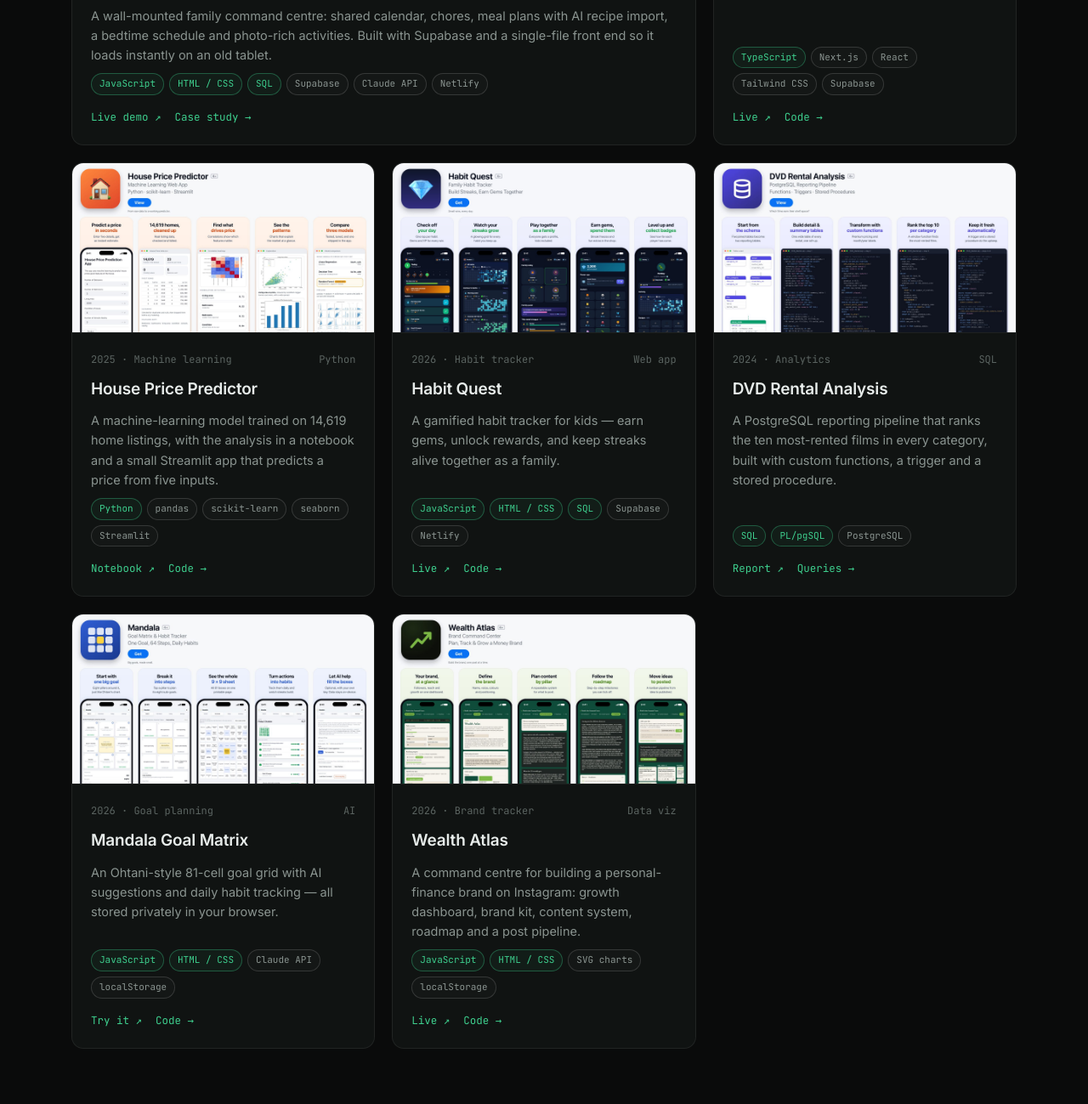
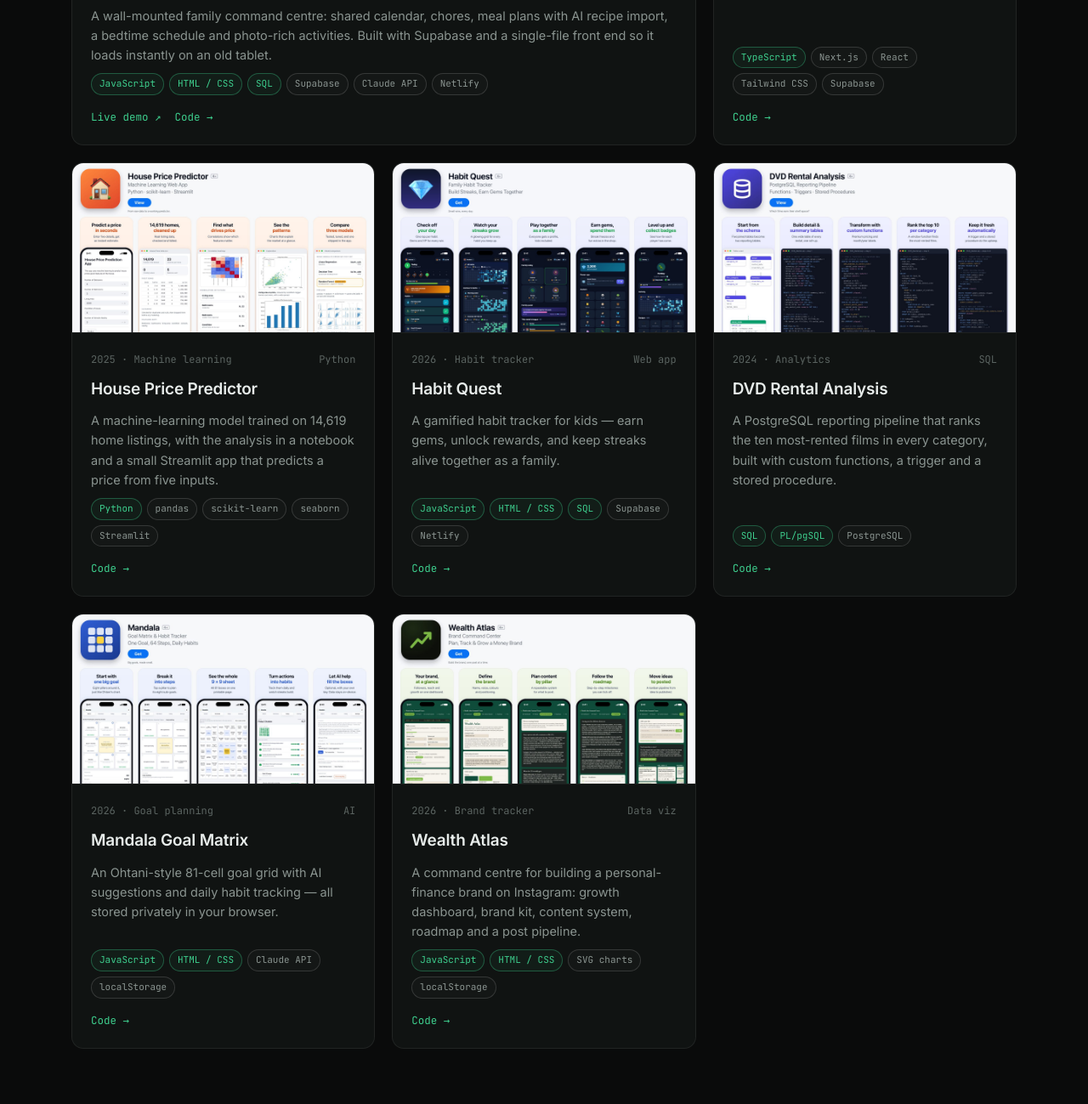
Before and after one commit to Andrew-Codes-7/personal-site, a plain HTML site: page index.html in a window 1280 px wide. Shown: the part 2481-3780 px from the top of the page at 85% size. Drawn offline with Linux system fonts and the light colour scheme.

Commit message:
Link projects to GitHub and live sites; set contact email

```diff
--- a/index.html
+++ b/index.html
@@ -377,7 +377,7 @@ footer .wrap{display:flex;justify-content:space-between;gap:16px;flex-wrap:wrap}
           <h3>The Board</h3>
           <p>A wall-mounted family command centre: shared calendar, chores, meal plans with AI recipe import, a bedtime schedule and photo-rich activities. Built with Supabase and a single-file front end so it loads instantly on an old tablet.</p>
           <div class="chips tech" aria-label="Built with"><span class="chip on">JavaScript</span><span class="chip on">HTML / CSS</span><span class="chip on">SQL</span><span class="chip">Supabase</span><span class="chip">Claude API</span><span class="chip">Netlify</span></div>
-          <div class="links"><a href="#">Live demo ↗</a><a href="#">Case study →</a></div>
+          <div class="links"><a href="https://the-family-board.netlify.app" target="_blank" rel="noopener">Live demo ↗</a><a href="https://github.com/Andrew-Codes-7/the-board" target="_blank" rel="noopener">Code →</a></div>
         </div>
       </article>
 
@@ -388,7 +388,7 @@ footer .wrap{display:flex;justify-content:space-between;gap:16px;flex-wrap:wrap}
           <h3>Pasalo</h3>
           <p>An invite-only local marketplace for a beach town, with karma-based trust, listings and messaging.</p>
           <div class="chips tech" aria-label="Built with"><span class="chip on">TypeScript</span><span class="chip">Next.js</span><span class="chip">React</span><span class="chip">Tailwind CSS</span><span class="chip">Supabase</span></div>
-          <div class="links"><a href="#">Live ↗</a><a href="#">Code →</a></div>
+          <div class="links"><a href="https://github.com/Andrew-Codes-7/pasalo" target="_blank" rel="noopener">Code →</a></div>
         </div>
       </article>
 
@@ -399,7 +399,7 @@ footer .wrap{display:flex;justify-content:space-between;gap:16px;flex-wrap:wrap}
           <h3>House Price Predictor</h3>
           <p>A machine-learning model trained on 14,619 home listings, with the analysis in a notebook and a small Streamlit app that predicts a price from five inputs.</p>
           <div class="chips tech" aria-label="Built with"><span class="chip on">Python</span><span class="chip">pandas</span><span class="chip">scikit-learn</span><span class="chip">seaborn</span><span class="chip">Streamlit</span></div>
-          <div class="links"><a href="#">Notebook ↗</a><a href="#">Code →</a></div>
+          <div class="links"><a href="https://github.com/Andrew-Codes-7/machine-learning-house-price-predictor" target="_blank" rel="noopener">Code →</a></div>
         </div>
       </article>
 
@@ -410,7 +410,7 @@ footer .wrap{display:flex;justify-content:space-between;gap:16px;flex-wrap:wrap}
           <h3>Habit Quest</h3>
           <p>A gamified habit tracker for kids — earn gems, unlock rewards, and keep streaks alive together as a family.</p>
           <div class="chips tech" aria-label="Built with"><span class="chip on">JavaScript</span><span class="chip on">HTML / CSS</span><span class="chip on">SQL</span><span class="chip">Supabase</span><span class="chip">Netlify</span></div>
-          <div class="links"><a href="#">Live ↗</a><a href="#">Code →</a></div>
+          <div class="links"><a href="https://github.com/Andrew-Codes-7/habit-quest" target="_blank" rel="noopener">Code →</a></div>
         </div>
       </article>
 
@@ -421,7 +421,7 @@ footer .wrap{display:flex;justify-content:space-between;gap:16px;flex-wrap:wrap}
           <h3>DVD Rental Analysis</h3>
           <p>A PostgreSQL reporting pipeline that ranks the ten most-rented films in every category, built with custom functions, a trigger and a stored procedure.</p>
           <div class="chips tech" aria-label="Built with"><span class="chip on">SQL</span><span class="chip on">PL/pgSQL</span><span class="chip">PostgreSQL</span></div>
-          <div class="links"><a href="#">Report ↗</a><a href="#">Queries →</a></div>
+          <div class="links"><a href="https://github.com/Andrew-Codes-7/dvd-rental-sql" target="_blank" rel="noopener">Code →</a></div>
         </div>
       </article>
 
@@ -432,7 +432,7 @@ footer .wrap{display:flex;justify-content:space-between;gap:16px;flex-wrap:wrap}
           <h3>Mandala Goal Matrix</h3>
           <p>An Ohtani-style 81-cell goal grid with AI suggestions and daily habit tracking — all stored privately in your browser.</p>
           <div class="chips tech" aria-label="Built with"><span class="chip on">JavaScript</span><span class="chip on">HTML / CSS</span><span class="chip">Claude API</span><span class="chip">localStorage</span></div>
-          <div class="links"><a href="#">Try it ↗</a><a href="#">Code →</a></div>
+          <div class="links"><a href="https://github.com/Andrew-Codes-7/goal-matrix" target="_blank" rel="noopener">Code →</a></div>
         </div>
       </article>
 
@@ -443,7 +443,7 @@ footer .wrap{display:flex;justify-content:space-between;gap:16px;flex-wrap:wrap}
           <h3>Wealth Atlas</h3>
           <p>A command centre for building a personal-finance brand on Instagram: growth dashboard, brand kit, content system, roadmap and a post pipeline.</p>
           <div class="chips tech" aria-label="Built with"><span class="chip on">JavaScript</span><span class="chip on">HTML / CSS</span><span class="chip">SVG charts</span><span class="chip">localStorage</span></div>
-          <div class="links"><a href="#">Live ↗</a><a href="#">Code →</a></div>
+          <div class="links"><a href="https://github.com/Andrew-Codes-7/wealth-atlas" target="_blank" rel="noopener">Code →</a></div>
         </div>
       </article>
     </div>
@@ -590,11 +590,10 @@ footer .wrap{display:flex;justify-content:space-between;gap:16px;flex-wrap:wrap}
       <h2>Have a project, a property, or an idea? Let's build it.</h2>
       <p>Freelance dev work, drone shoots, or just a good conversation about tech — my inbox is open.</p>
       <div class="row">
-        <a href="mailto:you@example.com" class="btn primary">you@example.com <span class="arrow">↗</span></a>
-        <a href="#" class="btn">Download résumé</a>
+        <a href="mailto:andrewvigil728@gmail.com" class="btn primary">andrewvigil728@gmail.com <span class="arrow">↗</span></a>
       </div>
       <div class="socials">
-        <a href="#">GitHub</a><a href="#">LinkedIn</a><a href="#">Instagram</a><a href="#">YouTube</a>
+        <a href="https://github.com/Andrew-Codes-7" target="_blank" rel="noopener">GitHub</a>
       </div>
     </div>
   </div>
```
